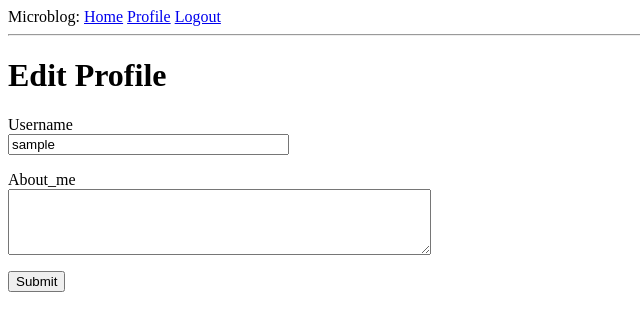
After one commit to yunzhongmengji/flask_microblog, a Flask app: page /edit_profile in a window 1280 px wide. The commit adds this page. Shown: the top 331 px of the page, without its empty margins (0-640 px from the left). Run offline with Flask 2, Linux system fonts and the light colour scheme; the visitor is signed in with stand-in values (Sample User, id 1); data comes from the database, SQL or seed files in the repository; both versions use the stored data as it was after the commit.

Commit message:
User Profile

```diff
--- a/app/forms.py
+++ b/app/forms.py
@@ -1,6 +1,6 @@
 from flask_wtf import FlaskForm
-from wtforms import StringField, PasswordField, BooleanField, SubmitField
-from wtforms.validators import DataRequired, EqualTo, ValidationError, Email
+from wtforms import StringField, PasswordField, BooleanField, SubmitField, TextAreaField
+from wtforms.validators import DataRequired, EqualTo, ValidationError, Email, Length
 
 from app.models import User
 
@@ -28,3 +28,9 @@ class RegistrationForm(FlaskForm):
         user = User.query.filter_by(email=email.data).first()
         if user is not None:
             raise ValidationError('Please use a different email address.')
+
+
+class EditProfileForm(FlaskForm):
+    username = StringField('Username', validators=[DataRequired()])
+    about_me = TextAreaField('About_me', validators=[Length(min=0, max=140)])
+    submit = SubmitField('Submit')
--- a/app/models.py
+++ b/app/models.py
@@ -1,4 +1,6 @@
 from datetime import datetime
+from hashlib import md5
+
 from werkzeug.security import generate_password_hash, check_password_hash
 from app import db
 from flask_login import UserMixin
@@ -10,6 +12,8 @@ class User(UserMixin, db.Model):
     username = db.Column(db.String(64), index=True, unique=True)
     email = db.Column(db.String(120), index=True, unique=True)
     password_hash = db.Column(db.String(128))
+    about_me = db.Column(db.String(140))
+    last_seen = db.Column(db.DateTime, default=datetime.utcnow)
 
     def __repr__(self):
         return '<User {}>'.format(self.username)
@@ -20,6 +24,10 @@ class User(UserMixin, db.Model):
     def check_password(self, password):
         return check_password_hash(self.password_hash, password)
 
+    def avatar(self, size):
+        digest = md5(self.email.lower().encode('utf-8')).hexdigest()
+        return 'https://www.gravatar.com/avatar/{}?d=identicon&s={}'.format(
+            digest, size)
 
 @login.user_loader
 def load_user(id):
--- a/app/routes.py
+++ b/app/routes.py
@@ -1,3 +1,5 @@
+from datetime import datetime
+
 from flask import render_template, flash, redirect, url_for, request
 from flask_login import current_user, login_user, logout_user, login_required
 from werkzeug.urls import url_parse
@@ -5,7 +7,7 @@ from werkzeug.urls import url_parse
 from app import app, db  # 从app包中导入 app这个实例
 
 # 2个路由
-from app.forms import LoginForm, RegistrationForm
+from app.forms import LoginForm, RegistrationForm, EditProfileForm
 from app.models import User
 
 
@@ -63,3 +65,38 @@ def register():
         flash('Congratulations, you are now a registered user!')
         return redirect(url_for('login'))
     return render_template('register.html', title="Register", form=form)
+
+
+@app.route('/user/<username>')
+@login_required
+def user(username):
+    user = User.query.filter_by(username=username).first_or_404()
+    posts = [
+        {'author': user, 'body': 'Test post #1'},
+        {'author': user, 'body': 'Test post #2'}
+    ]
+    return render_template('user.html', user=user, posts=posts)
+
+
+@app.before_request
+def before_request():
+    if current_user.is_authenticated:
+        current_user.last_seen = datetime.utcnow()
+        db.session.commit()
+
+
+@app.route('/edit_profile', methods=['GET', 'POST'])
+@login_required
+def edit_profile():
+    form = EditProfileForm()
+    if form.validate_on_submit():
+        current_user.username = form.username.data
+        current_user.about_me = form.about_me.data
+        db.session.commit()
+
+        flash('Your changes have been saved')
+        return redirect(url_for('edit_profile'))
+    elif request.method == 'GET':
+        form.username.data = current_user.username
+        form.about_me.data = current_user.about_me
+    return render_template('edit_profile.html', title='Edit Profile', form=form)
--- /dev/null
+++ b/app/templates/_post.html
@@ -0,0 +1,6 @@
+<table>
+    <tr valign="top">
+        <td><img src="{{ post.author.avatar(36) }}"></td>
+        <td>{{ post.author.username }}says:<br>{{ post.body }}</td>
+    </tr>
+</table>
--- a/app/templates/base.html
+++ b/app/templates/base.html
@@ -13,6 +13,7 @@
             {% if current_user.is_anonymous %}
             <a href="{{ url_for('login') }}">Login</a>
             {% else %}
+            <a href="{{ url_for('user', username=current_user.username) }}">Profile</a>
             <a href="{{ url_for('logout') }}">Logout</a>
             {% endif %}
         </div>
--- /dev/null
+++ b/app/templates/edit_profile.html
@@ -0,0 +1,26 @@
+{% extends "base.html" %}
+
+{% block content %}
+	<h1>Edit Profile</h1>
+	<form action="", method="post">
+		{{ form.hidden_tag() }}
+		<p>
+			{{ form.username.label }}<br>
+			{{ form.username(size=32) }}<br>
+			{% for error in form.username.errors %}
+				<span style="color:red;">[{{ error }}]</span>
+			{% endfor %}
+		</p>
+
+		<p>
+			{{ form.about_me.label }}<br>
+			{{ form.about_me(cols=50, rows=4) }}<br>
+			{% for error in form.about_me.errors %}
+				<span style="color:red;">[{{ error }}]</span>
+			{% endfor %}
+		</p>
+		<p>
+			{{ form.submit() }}
+		</p>
+	</form>
+{% endblock %}
```
Also changed, not shown: app/templates/user.html (added, +28 -0 lines), migrations/versions/6cfa0e20f608_new_fields_in_user_model.py (added, +30 -0 lines), app.db.
